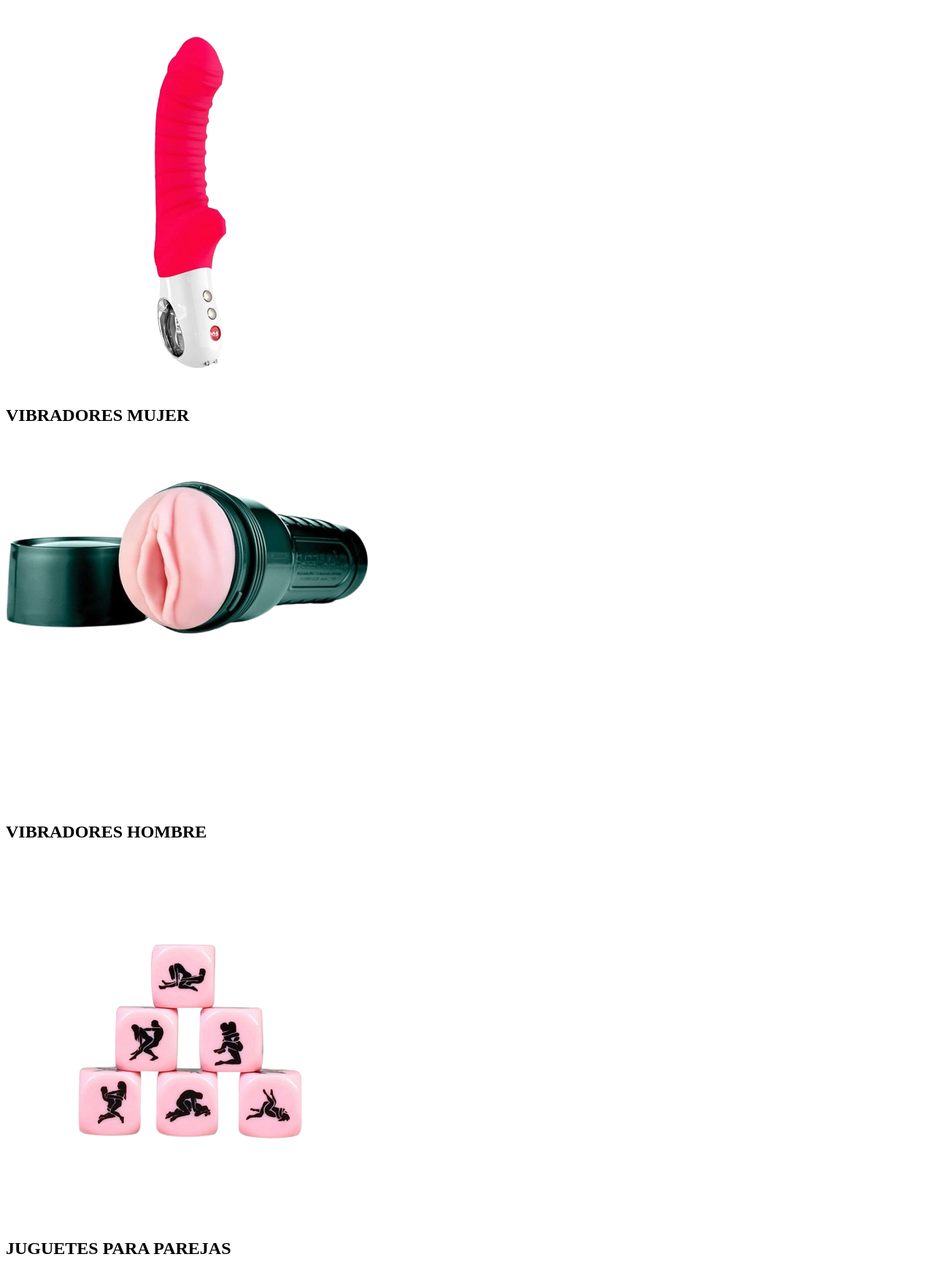
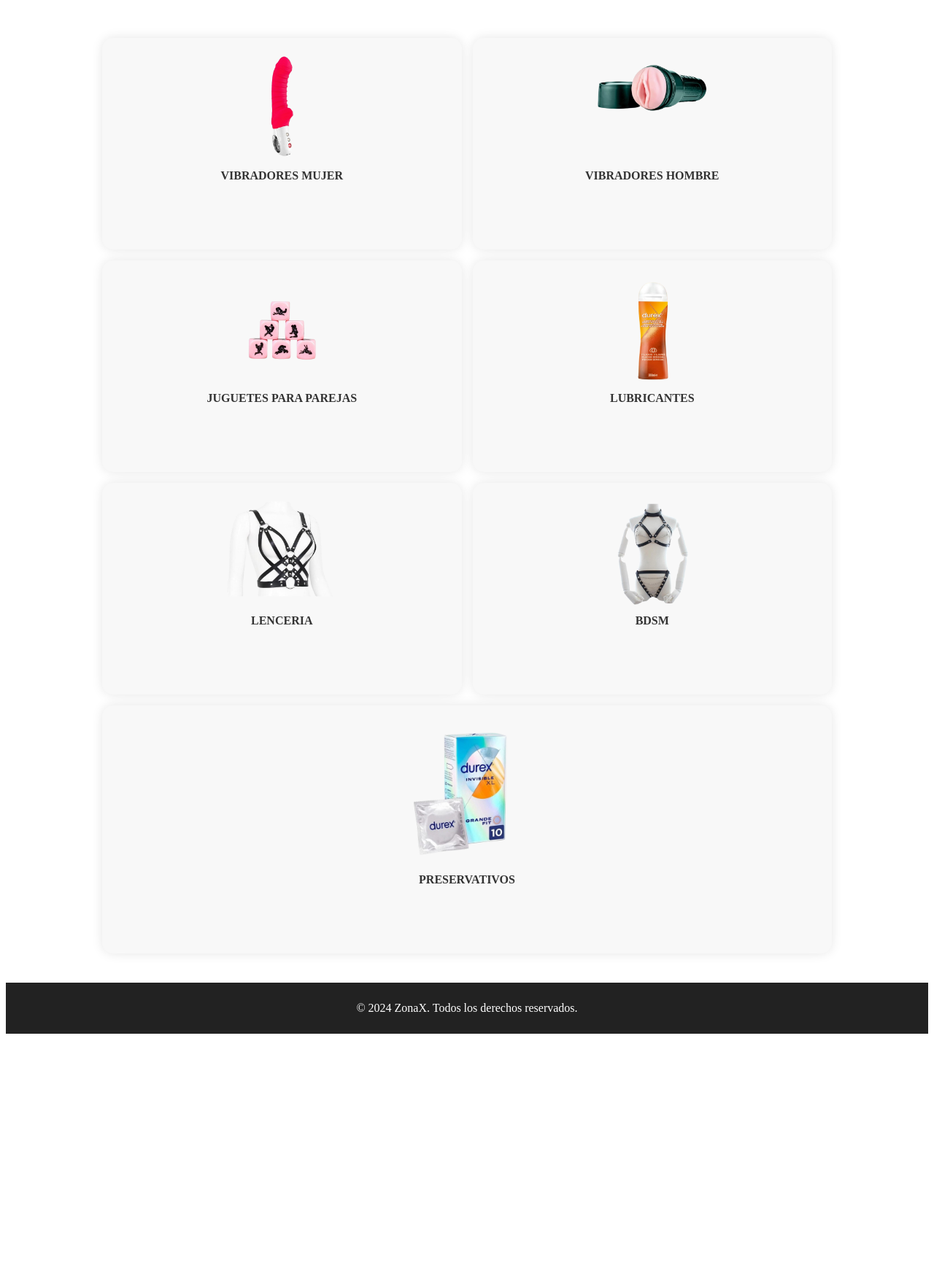
Before and after one commit to jesusfortuno/ZonaX, a PHP site: page /resource_portada.php in a window 1280 px wide. Shown: the part 58-1803 px from the top of the page at 73% size. After the commit the page ends 1475 px from the top, so only its background shows below. Run offline with PHP 8.4, Linux system fonts and the light colour scheme; the visitor is signed in with stand-in values (Sample User, id 1).

Commit message:
css añadidos

```diff
--- a/resource_portada.php
+++ b/resource_portada.php
@@ -25,8 +25,6 @@ if (isset($_SESSION['usuario'])) {
     <title>Iniciar Sesión - ZonaX</title>
     <link href="https://fonts.googleapis.com/css2?family=Poppins:wght@400;600&display=swap" rel="stylesheet">
     <style>
-    HEAD
-        /* ... tus estilos existentes ... */
         * {
             margin: 0;
             padding: 0;
@@ -38,99 +36,93 @@ if (isset($_SESSION['usuario'])) {
             min-height: 100vh;
             display: flex;
             flex-direction: column;
+            background-color: #f5f5f5;
         }
 
-        /* Estilos de navegación */
-        nav {
-            background-color: #333;
-            padding: 1rem;
-            HEAD
-            position: fixed;
-            top: 0;
-            width: 100%;
-            z-index: 1000;
-            margin-bottom: 2rem;
+        .container {
             display: flex;
-            justify-content: space-between; /* Alinea elementos a los extremos */
+            justify-content: center;
             align-items: center;
-        }
-        nav .links {
-            display: flex;
-            gap: 1rem; /* Espacio entre los enlaces */
-        }
-        nav a {
-            color: white;
-            text-decoration: none;
-            margin-right: 1rem;
-            font-weight: 400;
-        }
-        nav .usuario {
-            color: white;
-            font-weight: 600;
-        }
-        nav span {
-            color: #ffcc00;
-            margin-left: 1rem;
-            font-weight: 600;
+            flex: 1;
+            padding: 2rem;
         }
 
-        /* Estilos para los títulos de las secciones */
-        section h2 {
-            font-weight: 600;
-            letter-spacing: 1px;
-            font-size: 1.2rem;
+        .login-form {
+            background-color: white;
+            padding: 2rem;
+            border-radius: 8px;
+            box-shadow: 0 2px 5px rgba(0,0,0,0.1);
+            width: 100%;
+            max-width: 400px;
         }
 
-        /* Contenedor para las secciones */
-        .container {
-            display: flex;
-            flex-wrap: wrap;
-            gap: 1.9rem;
-            justify-content: center;
-            padding: 0 1.9rem;
-            margin-bottom: 1rem;
-            flex: 1;
-            margin-top: 4rem;
+        h1 {
+            text-align: center;
+            margin-bottom: 2rem;
+            color: #333;
         }
 
-        /* Mantiene el formato de rectángulos */
-        section {
-            background-color: #f5f5f5;
-            padding: 1.35rem;
-            border-radius: 8px;
-            box-shadow: 0 2px 5px rgba(0,0,0,0.1);
-            width: 445px;
-            min-height: 235px;
-            text-align: center;
-            display: flex;
-            flex-direction: column;
-            justify-content: center;
-            align-items: center;
-            gap: 1.25rem;
+        .form-group {
+            margin-bottom: 1.5rem;
         }
 
-        section:hover {
-            transform: translateY(-5px);
-            transition: transform 0.3s ease;
+        label {
+            display: block;
+            margin-bottom: 0.5rem;
+            color: #333;
         }
 
-        /* Estilo para las imágenes dentro de las secciones */
-        section img {
-            max-width: 185px;
-            height: auto;
-            border-radius: 8px;
+        input {
+            width: 100%;
+            padding: 0.8rem;
+            border: 1px solid #ddd;
+            border-radius: 4px;
+            font-size: 1rem;
         }
 
-        /* Footer ajustado */
+        button {
+            width: 100%;
+            padding: 1rem;
+            background-color: #333;
+            color: white;
+            border: none;
+            border-radius: 4px;
+            font-size: 1rem;
+            cursor: pointer;
+            margin-bottom: 1rem;
+        }
+
+        button:hover {
+            background-color: #444;
+        }
+
+        .links {
+            text-align: center;
+            margin-top: 1rem;
+        }
+
+        .links a {
+            color: #333;
+            text-decoration: none;
+        }
+
+        .links a:hover {
+            text-decoration: underline;
+        }
+
+        .error-message {
+            color: red;
+            text-align: center;
+            margin-bottom: 1rem;
+        }
+
         footer {
             background-color: #333;
             color: white;
-            padding: 0.8rem;
+            padding: 1rem;
             text-align: center;
-            width: 100%;
             margin-top: auto;
         }
-
     </style>
 </head>
 <body>
--- a/views/main_content.php
+++ b/views/main_content.php
@@ -1,39 +1,104 @@
+<style>
+    .container {
+        display: grid;
+        grid-template-columns: repeat(2, 1fr);
+        gap: 15px;
+        padding: 20px;
+        text-align: center;
+        max-width: 1000px;
+        margin: 0 auto;
+    }
+
+    .category {
+        display: flex;
+        flex-direction: column;
+        align-items: center;
+        background-color: #f8f8f8;
+        border-radius: 15px;
+        padding: 20px;
+        box-shadow: 0 0 15px rgba(0, 0, 0, 0.1);
+        transition: transform 0.3s ease;
+        text-decoration: none;
+        height: 250px;
+    }
+
+    .category:hover {
+        transform: scale(1.05);
+    }
+
+    .category img {
+        width: 150px;
+        height: 150px;
+        object-fit: cover;
+        border-radius: 10px;
+        margin-bottom: 10px;
+    }
+
+    .category h2 {
+        font-size: 16px;
+        margin: 0;
+        color: #333;
+    }
+
+    /* Imagen final más grande */
+    .final-category {
+        grid-column: span 2;
+        height: 300px;
+    }
+
+    .final-category img {
+        width: 200px;
+        height: 200px;
+    }
+
+    footer {
+        text-align: center;
+        margin-top: 20px;
+        padding: 10px 0;
+        background-color: #222;
+        color: #fff;
+    }
+</style>
+
 <div class="container">
-    <section id="vibradores-mujer">
+    <!-- Primera fila -->
+    <a href="vibradores-mujer.php" class="category">
         <img src="img/vibrador-mujer.png" alt="Vibradores Mujer">
         <h2>VIBRADORES MUJER</h2>
-    </section>
+    </a>
 
-    <section id="vibradores-hombre">
+    <a href="vibradores-hombre.php" class="category">
         <img src="img/vibrador-hombre.png" alt="Vibradores Hombre">
         <h2>VIBRADORES HOMBRE</h2>
-    </section>
+    </a>
 
-    <section id="juguetes-parejas">
+    <!-- Segunda fila -->
+    <a href="juguetes-parejas.php" class="category">
         <img src="img/jueguete-pareja.png" alt="Juguetes para Parejas">
         <h2>JUGUETES PARA PAREJAS</h2>
-    </section>
+    </a>
 
-    <section id="lubricantes">
+    <a href="lubricantes.php" class="category">
         <img src="img/lubricantes.png" alt="Lubricantes">
         <h2>LUBRICANTES</h2>
-    </section>
+    </a>
 
-    <section id="preservativos">
+    <!-- Tercera fila -->
+    <a href="lenceria.php" class="category">
+        <img src="img/lenceria.png" alt="Lencería">
+        <h2>LENCERIA</h2>
+    </a>
+
+    <a href="bdsm.php" class="category">
+        <img src="img/bdsm.png" alt="BDSM">
+        <h2>BDSM</h2>
+    </a>
+
+    <!-- Imagen final más grande -->
+    <a href="preservativos.php" class="category final-category">
         <img src="img/preservativos.png" alt="Preservativos">
         <h2>PRESERVATIVOS</h2>
-    </section>
-
-    <section id="lenceria">
-        <img src="img/lenceria.png" alt="Lencería">
-        <h2>LENCERIA</h2>
-    </section>
-
-    <section id="bdsm">
-        <img src="img/bdsm.png" alt="BDSM">
-        <h2>BDSM</h2>
-    </section>
-
+    </a>
 </div>
 
 <footer>
```
Also changed, not shown: views/llistar_registre.php (+87 -9 lines).
